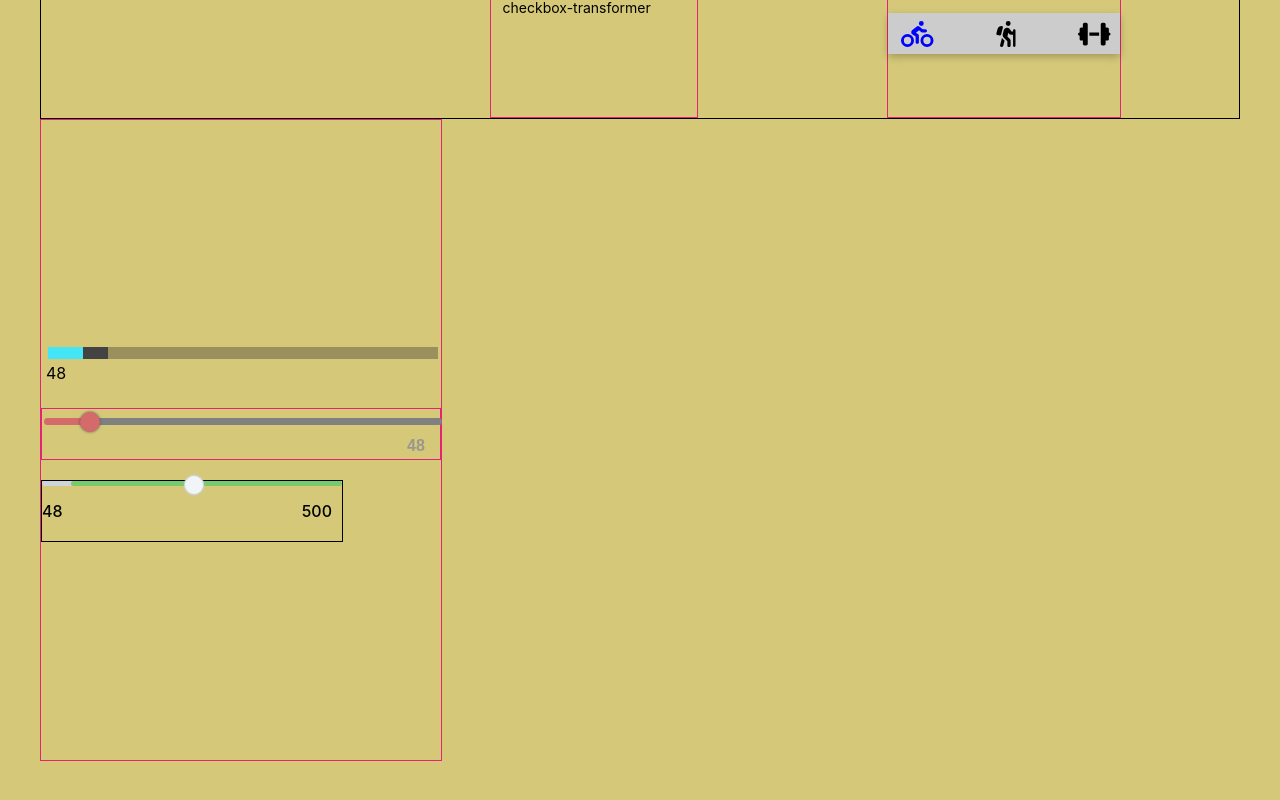
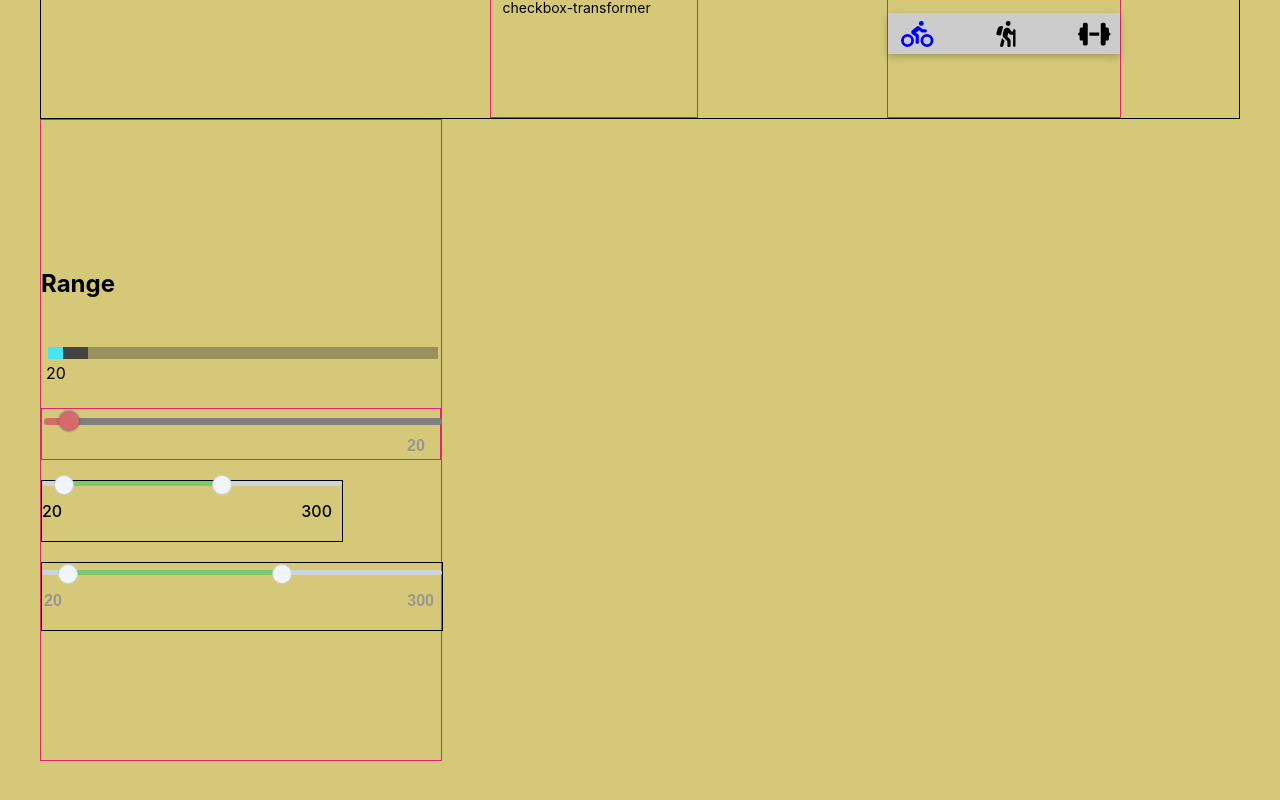
Before and after one commit to voyager5874/flashcards, a React (Create React App) app: page / in a window 1280 px wide. Shown: the part 604-1404 px from the top of the page. Built offline with nearby package versions, Linux system fonts and the light colour scheme.

Commit message:
create RangeDoubleSlider component which calls setState only when onMouseUp event fires - fewer renders

```diff
--- /dev/null
+++ b/src/features/ui/Range/RangeDoubleSlider.module.scss
@@ -0,0 +1,138 @@
+@mixin currentValueDisplay {
+  content: attr(data-value);
+  position: absolute;
+  font-weight: 600;
+  font-size: 16px;
+  z-index: 10;
+  top: 20px;
+}
+
+.wrapper {
+  position: relative;
+  border: 1px solid;
+  padding-top: 7px;
+  width: 100%;
+  height: 60px;
+
+  .rangeLeftPart::before {
+    @include currentValueDisplay;
+  }
+
+  .rangeRightPart::after {
+    @include currentValueDisplay;
+    right: 10px;
+  }
+
+
+}
+
+.slider {
+  color: blue;
+  position: relative;
+  width: 100%;
+}
+
+.sliderTrack,
+.sliderRange,
+.sliderLeftValue,
+.sliderRightValue {
+  position: absolute;
+}
+
+.sliderTrack,
+.sliderRange {
+  border-radius: 3px;
+  height: 5px;
+}
+
+.sliderTrack {
+  background-color: #ced4da;
+  width: 100%;
+  z-index: 1;
+}
+
+.sliderTrack.dark {
+  background-color: #718d8f;
+}
+
+.sliderRange {
+  background-color: #79c96d;
+  z-index: 2;
+}
+
+.sliderRange.dark {
+  background-color: #093b09;
+}
+
+.sliderLeftValue,
+.sliderRightValue {
+  color: #dee2e6;
+  font-size: 12px;
+  margin-top: 20px;
+}
+
+.sliderLeftValue.dark,
+.sliderRightValue.dark {
+  color: #797981;
+}
+
+.sliderLeftValue {
+  left: 6px;
+}
+
+.sliderRightValue {
+  right: -4px;
+}
+
+/* Removing the default appearance */
+.thumb,
+.thumb::-webkit-slider-thumb {
+  -webkit-appearance: none;
+  -webkit-tap-highlight-color: transparent;
+}
+
+.thumb {
+  pointer-events: none;
+  position: absolute;
+  height: 0;
+  width: 100%;
+  outline: none;
+  z-index: 3;
+}
+
+
+/* For Chrome browsers */
+.thumb::-webkit-slider-thumb {
+  background-color: #f1f5f7;
+  border: none;
+  border-radius: 50%;
+  box-shadow: 0 0 1px 1px #ced4da;
+  cursor: pointer;
+  height: 18px;
+  width: 18px;
+  margin-top: 4px;
+  pointer-events: all;
+  position: relative;
+}
+
+.thumb.dark::-webkit-slider-thumb {
+  background-color: #696b6c;
+  /*box-shadow: rgba(44, 187, 99, .2) 0 -25px 18px -14px inset, rgba(44, 187, 99, .15) 0 1px 2px, rgba(44, 187, 99, .15) 0 2px 4px, rgba(44, 187, 99, .15) 0 4px 8px, rgba(44, 187, 99, .15) 0 8px 16px, rgba(44, 187, 99, .15) 0 16px 32px;*/
+  box-shadow: rgb(34, 211, 27) 0 3px 8px;
+
+}
+
+
+/* For Firefox browsers */
+.thumb::-moz-range-thumb {
+  background-color: #f1f5f7;
+  border: none;
+  border-radius: 50%;
+  box-shadow: 0 0 1px 1px #ced4da;
+  cursor: pointer;
+  height: 18px;
+  width: 18px;
+  margin-top: 4px;
+  pointer-events: all;
+  position: relative;
+}
--- /dev/null
+++ b/src/features/ui/Range/RangeDoubleSlider.tsx
@@ -0,0 +1,134 @@
+import { FC, ReactElement, ChangeEvent, useEffect, useRef } from 'react';
+
+import { FIRST_ITEM_INDEX, SECOND_ITEM_INDEX } from 'const';
+import { DEFAULT_MIN, HUNDRED_PERCENTS } from 'features/ui/Range/const';
+import styles from 'features/ui/Range/RangeDoubleSlider.module.scss';
+
+type SuperDoubleRangePropsType = {
+  onChangeRange?: (value: [number, number]) => void;
+  value: [number, number];
+  gap: number;
+  max: number;
+  min: number;
+
+  // min, max, step, disable, ...
+};
+
+const INDENT_FROM_BOUND = 100; // arbitrary value (two thumbs overlap and pressed to the right)
+
+export const RangeDoubleSlider: FC<SuperDoubleRangePropsType> = ({
+  onChangeRange,
+  value,
+  min,
+  max,
+  gap,
+  ...restProps
+  // min, max, step, disable, ...
+}): ReactElement => {
+  const colorTheme = '';
+  const rangeLeftPartRef = useRef<HTMLInputElement>(null);
+  const rangeRightPartRef = useRef<HTMLInputElement>(null);
+  const trackFillRef = useRef<HTMLDivElement>(null);
+
+  const changeTrackFillState = (leftThumbPos: number, rightThumbPos: number) => {
+    if (!trackFillRef.current) return;
+    const barFillLeftShift = ((leftThumbPos - min) / (max - min)) * HUNDRED_PERCENTS;
+    const barFillWidth =
+      ((rightThumbPos - min) / (max - min)) * HUNDRED_PERCENTS - barFillLeftShift;
+    trackFillRef.current.style.left = `${barFillLeftShift}%`;
+    trackFillRef.current.style.width = `${barFillWidth}%`;
+  };
+
+  useEffect(() => {
+    if (!rangeLeftPartRef.current || !rangeRightPartRef.current) return;
+    rangeLeftPartRef.current.value = String(value[FIRST_ITEM_INDEX]);
+    rangeRightPartRef.current.value = String(value[SECOND_ITEM_INDEX]);
+    changeTrackFillState(value[FIRST_ITEM_INDEX], value[SECOND_ITEM_INDEX]);
+  }, [value]);
+
+  const setNewRange = () => {
+    if (!rangeLeftPartRef.current || !rangeRightPartRef.current) return;
+    if (onChangeRange) {
+      onChangeRange([
+        Number(rangeLeftPartRef.current.value),
+        Number(rangeRightPartRef.current.value),
+      ]);
+    }
+  };
+
+  // make sure minVal does not exceed maxVal
+  const handleLeftThumbMove = (event: ChangeEvent<HTMLInputElement>) => {
+    if (!rangeLeftPartRef.current || !rangeRightPartRef.current) return;
+    const newLeftThumbPos = Number(event.currentTarget.value);
+    const rightThumbPos = Number(rangeRightPartRef.current.value);
+    if (newLeftThumbPos >= rightThumbPos - gap) {
+      rangeLeftPartRef.current.value = `${rightThumbPos - gap}`;
+    }
+    if (newLeftThumbPos < rightThumbPos - gap) {
+      changeTrackFillState(newLeftThumbPos, rightThumbPos);
+      rangeLeftPartRef.current.setAttribute('data-value', rangeLeftPartRef.current.value);
+    }
+    // fix for left thumb unable to move when both thumbs pressed to the right
+    if (newLeftThumbPos > max - INDENT_FROM_BOUND) {
+      rangeLeftPartRef.current.style.zIndex = '5';
+      rangeRightPartRef.current.style.zIndex = '4';
+    }
+  };
+
+  // make sure maxVal does not fall below minVal
+  const handleRightThumbMove = (event: ChangeEvent<HTMLInputElement>) => {
+    if (!rangeLeftPartRef.current || !rangeRightPartRef.current) return;
+    const newRightThumbPos = Number(event.currentTarget.value);
+    const leftThumbPos = Number(rangeLeftPartRef.current.value);
+    if (newRightThumbPos <= leftThumbPos + gap) {
+      rangeRightPartRef.current.value = `${Number(rangeLeftPartRef.current.value) + gap}`;
+    }
+    if (newRightThumbPos > leftThumbPos + gap) {
+      changeTrackFillState(leftThumbPos, newRightThumbPos);
+      rangeRightPartRef.current.setAttribute(
+        'data-value',
+        rangeRightPartRef.current.value,
+      );
+    }
+    // fix for left thumb unable to move when both thumbs pressed to the left
+    if (newRightThumbPos < min + INDENT_FROM_BOUND) {
+      rangeRightPartRef.current.style.zIndex = '5';
+      rangeLeftPartRef.current.style.zIndex = '4';
+    }
+  };
+
+  return (
+    <div className={styles.wrapper}>
+      <input
+        min={min}
+        max={max}
+        data-value={value[FIRST_ITEM_INDEX]}
+        onChange={handleLeftThumbMove}
+        onMouseUp={setNewRange}
+        // className={styles.thumb}
+        className={`${styles.thumb} ${styles.rangeLeftPart}`}
+        {...restProps}
+        type="range"
+        ref={rangeLeftPartRef}
+      />
+      <input
+        min={min || DEFAULT_MIN}
+        max={max}
+        data-value={value[SECOND_ITEM_INDEX]}
+        onChange={handleRightThumbMove}
+        onMouseUp={setNewRange}
+        className={`${styles.thumb} ${styles.rangeRightPart} ${styles[colorTheme]}`}
+        {...restProps}
+        type="range"
+        ref={rangeRightPartRef}
+      />
+      <div className={`${styles.slider} ${styles[colorTheme]}`}>
+        <div className={styles.sliderTrack} />
+        <div
+          ref={trackFillRef}
+          className={`${styles.sliderRange} ${styles[colorTheme]}`}
+        />
+      </div>
+    </div>
+  );
+};
--- a/src/features/ui/Range/RangeSlider.tsx
+++ b/src/features/ui/Range/RangeSlider.tsx
@@ -14,6 +14,7 @@ export const RangeSlider: FC<SuperRangePropsType> = ({
   ...restProps // все остальные пропсы попадут в объект restProps
 }): ReactElement => {
   const rangeRef = useRef<HTMLInputElement>(null);
+
   useEffect(() => {
     if (!rangeRef.current) return;
     rangeRef.current.value = `${value}`;
@@ -21,6 +22,7 @@ export const RangeSlider: FC<SuperRangePropsType> = ({
       (Number(rangeRef.current.value) * HUNDRED_PERCENTS) / max
     }% 100%`;
   }, [value]);
+
   const setNewRange = (): void => {
     if (!rangeRef.current) return;
     if (onChangeRange) onChangeRange(Number(rangeRef.current.value));
@@ -33,6 +35,7 @@ export const RangeSlider: FC<SuperRangePropsType> = ({
       (Number(rangeRef.current.value) * HUNDRED_PERCENTS) / max
     }% 100%`;
     rangeRef.current.setAttribute('data-value', rangeRef.current.value);
+    // rangeRef.current.setAttribute('data-value', event.currentTarget.value);
   };
 
   const finalRangeClassName = `${styles.slider} ${className}`;
--- a/src/features/ui/Range/SuperDoubleRange.tsx
+++ b/src/features/ui/Range/SuperDoubleRange.tsx
@@ -1,4 +1,4 @@
-import { useState, FC, ReactElement, ChangeEvent, useEffect, useRef } from 'react';
+import { ChangeEvent, FC, ReactElement, useRef, useState } from 'react';
 
 import { FIRST_ITEM_INDEX, SECOND_ITEM_INDEX } from 'const';
 import { DEFAULT_MIN, HUNDRED_PERCENTS } from 'features/ui/Range/const';
@@ -27,16 +27,13 @@ export const SuperDoubleRange: FC<SuperDoubleRangePropsType> = ({
   const rangeLeftPartRef = useRef<HTMLInputElement>(null);
   const rangeRightPartRef = useRef<HTMLInputElement>(null);
 
-  useEffect(() => {
-    // some
-  }, []);
   const getBarFillPercent = (leftThumbPos: number, rightThumbPos: number) => {
     const barFillLeftShift = ((leftThumbPos - min) / (max - min)) * HUNDRED_PERCENTS;
     const barFillWidth =
       ((rightThumbPos - min) / (max - min)) * HUNDRED_PERCENTS - barFillLeftShift;
     return [barFillLeftShift, barFillWidth];
   };
-
+  // this is redundant - two local states -> x2 renders
   const [barFillState, setBarFillState] = useState(
     getBarFillPercent(value[FIRST_ITEM_INDEX], value[SECOND_ITEM_INDEX]),
   );
@@ -68,9 +65,9 @@ export const SuperDoubleRange: FC<SuperDoubleRangePropsType> = ({
   return (
     <div className={styles.wrapper}>
       <input
-        min={min}
+        min={min || DEFAULT_MIN}
         max={max}
-        // value={value[FIRST_ITEM_INDEX]}
+        value={value[FIRST_ITEM_INDEX]}
         onChange={handleLeftThumbMove}
         className={leftThumbClassName}
         {...restProps}
@@ -80,7 +77,7 @@ export const SuperDoubleRange: FC<SuperDoubleRangePropsType> = ({
       <input
         min={min || DEFAULT_MIN}
         max={max}
-        // value={value[SECOND_ITEM_INDEX]}
+        value={value[SECOND_ITEM_INDEX]}
         onChange={handleRightThumbMove}
         className={`${styles.thumb} ${styles.thumbZindex4} ${styles[colorTheme]}`}
         {...restProps}
--- a/src/features/ui/Range/index.ts
+++ b/src/features/ui/Range/index.ts
@@ -1,3 +1,4 @@
 export { SuperRange } from './SuperRange';
 export { SuperDoubleRange } from './SuperDoubleRange';
 export { RangeSlider } from './RangeSlider';
+export { RangeDoubleSlider } from './RangeDoubleSlider';
--- a/src/pages/ComponentsTest/ComponentsTest.tsx
+++ b/src/pages/ComponentsTest/ComponentsTest.tsx
@@ -10,6 +10,7 @@ import { CustomCheckbox } from 'features/ui/Checkbox/CustomCheckbox';
 import { IconsRadioButtons } from 'features/ui/Radio/IconsRadioButtons';
 import { Radio } from 'features/ui/Radio/Radio';
 import { RadioButtonJelly } from 'features/ui/Radio/RadioButtonJelly';
+import { RangeDoubleSlider } from 'features/ui/Range';
 import { RangeSlider } from 'features/ui/Range/RangeSlider';
 import { SuperDoubleRange } from 'features/ui/Range/SuperDoubleRange';
 import { SuperRange } from 'features/ui/Range/SuperRange';
@@ -20,12 +21,14 @@ import styles from 'pages/ComponentsTest/ComponentsTest.module.scss';
 const arr = ['redux', 'saga', 'redux-toolkit'];
 const MIN_VALUE = 0;
 const MAX_VALUE = 500;
-const GAP = 48;
+const GAP = 2;
+const INITIAL_VALUE_LOWER = 20;
+const INITIAL_VALUE_UPPER = 300;
 
 export const ComponentsTest = (): ReactElement => {
   const [value, onChangeOption] = useState(arr[FIRST_ITEM_INDEX]);
-  const [value1, setValue1] = useState(GAP);
-  const [value2, setValue2] = useState(MAX_VALUE);
+  const [value1, setValue1] = useState(INITIAL_VALUE_LOWER);
+  const [value2, setValue2] = useState(INITIAL_VALUE_UPPER);
   const doubleRangeChangeHandler = (values: [number, number]): void => {
     setValue1(values[FIRST_ITEM_INDEX]);
     setValue2(values[SECOND_ITEM_INDEX]);
@@ -78,6 +81,7 @@ export const ComponentsTest = (): ReactElement => {
         {/* </div> */}
       </div>
       <div className={styles.elementTypeContainer}>
+        <h2>Range</h2>
         <SuperRange
           value={value1}
           onChangeRange={setValue1}
@@ -97,6 +101,13 @@ export const ComponentsTest = (): ReactElement => {
           min={MIN_VALUE}
           onChangeRange={doubleRangeChangeHandler}
         />
+        <RangeDoubleSlider
+          value={[value1, value2]}
+          gap={GAP}
+          max={MAX_VALUE}
+          min={MIN_VALUE}
+          onChangeRange={doubleRangeChangeHandler}
+        />
       </div>
     </div>
   );
```
